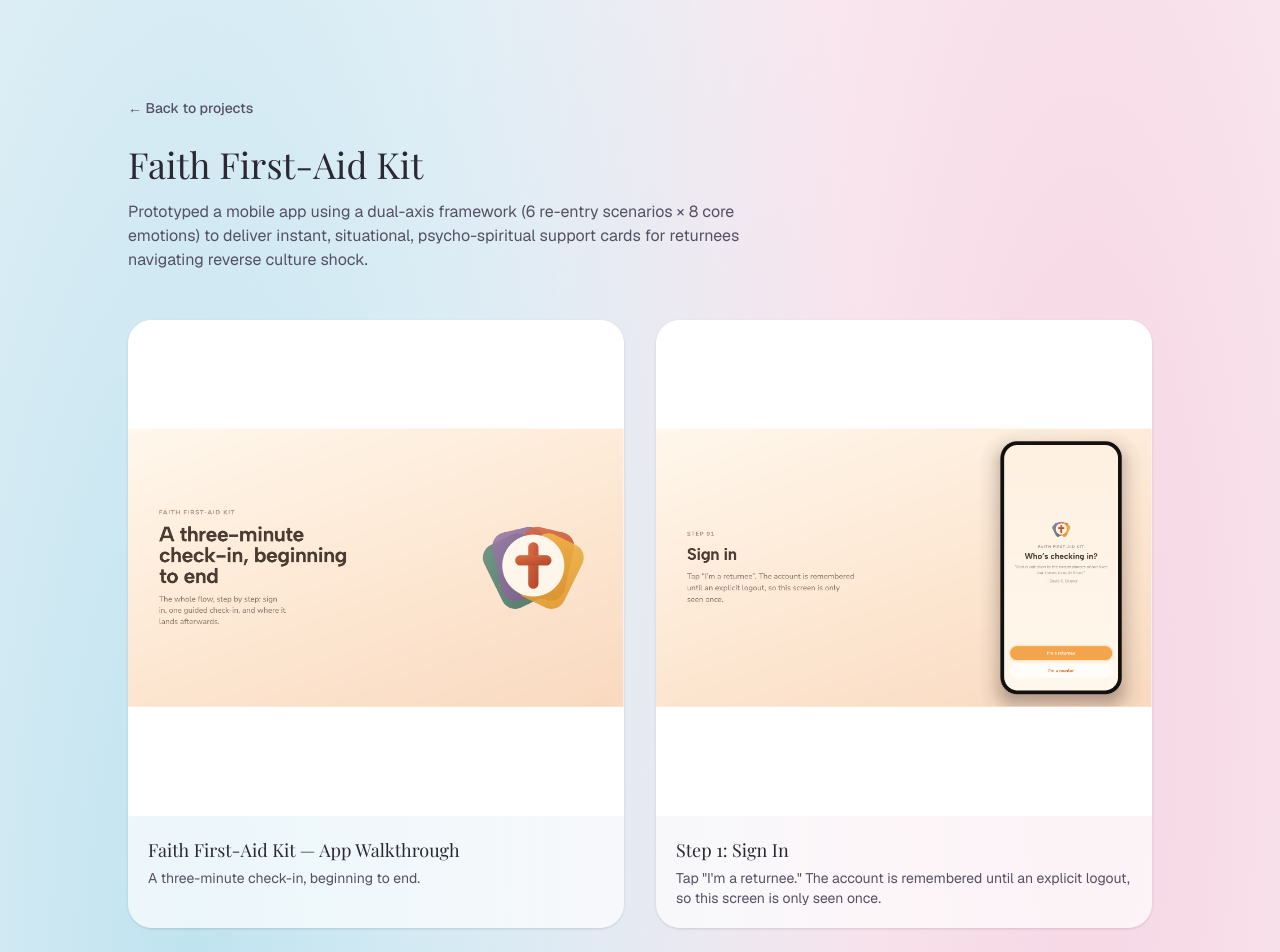
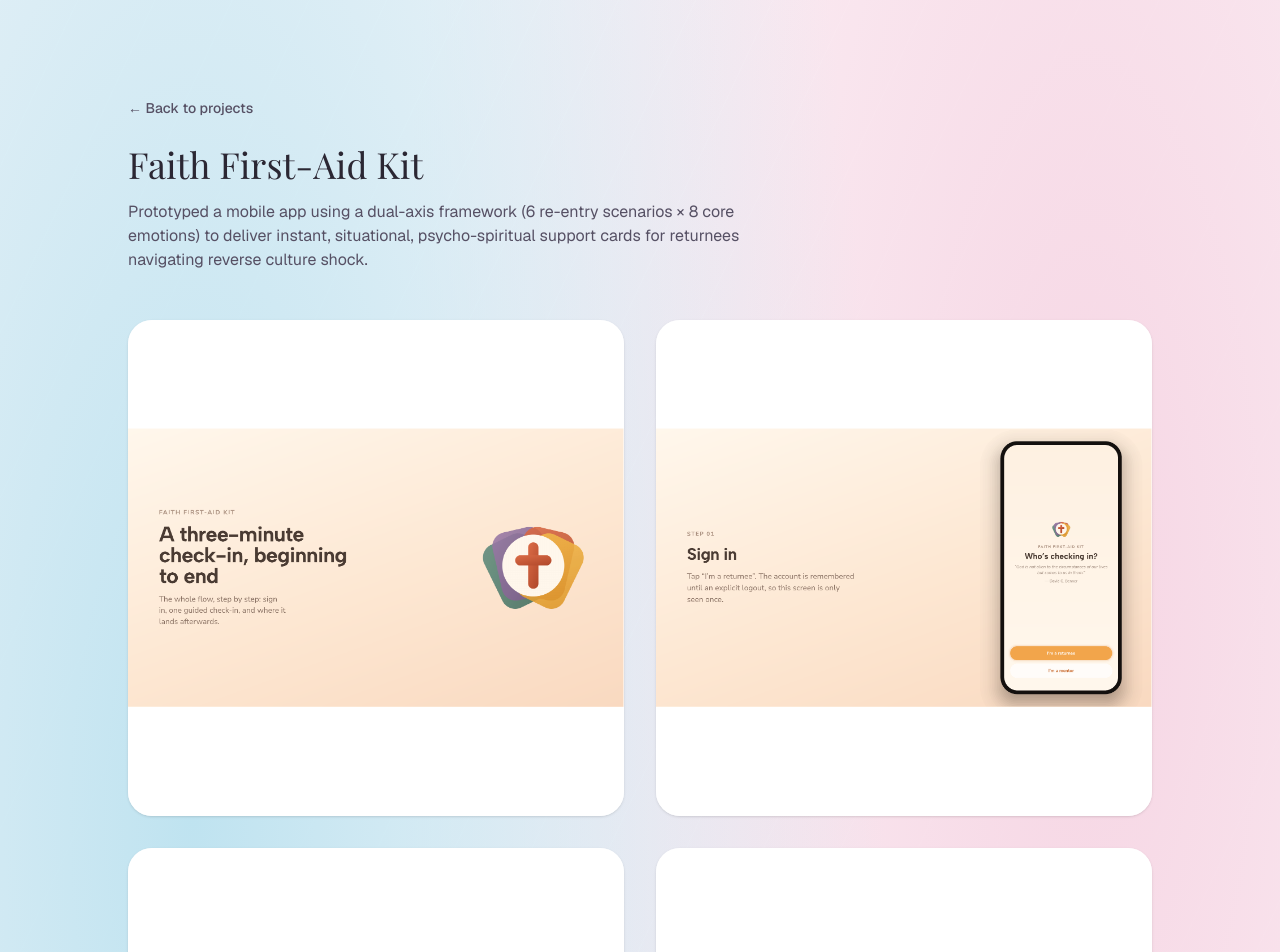
Before and after one commit to keziatjahjanto/webportofolio, a Next.js app: page /projects/faith-first-aid-kit in a window 1280 px wide. Shown: the top 952 px of the page. Built offline with nearby package versions, Linux system fonts and the light colour scheme; a web font is replaced by a local one.

Commit message:
Show Faith First-Aid Kit gallery as images only, no captions
Adds a per-project hideGalleryCaptions flag so this project's design
screens speak for themselves instead of repeating the step
descriptions as text underneath.

Co-Authored-By: Claude Sonnet 5 <noreply@anthropic.com>

```diff
--- a/src/app/projects/[slug]/page.tsx
+++ b/src/app/projects/[slug]/page.tsx
@@ -9,7 +9,13 @@ export function generateStaticParams() {
     .map((project) => ({ slug: project.slug as string }));
 }
 
-function GalleryCard({ item }: { item: ProjectGalleryItem }) {
+function GalleryCard({
+  item,
+  showCaption,
+}: {
+  item: ProjectGalleryItem;
+  showCaption: boolean;
+}) {
   const content = (
     <>
       <div className="relative aspect-square w-full bg-white">
@@ -21,6 +27,7 @@ function GalleryCard({ item }: { item: ProjectGalleryItem }) {
           sizes="(min-width: 640px) 50vw, 100vw"
         />
       </div>
+      {showCaption && (
         <div className="p-5">
           <p className="font-display text-lg text-ink">{item.title}</p>
           <p className="mt-1 text-sm text-ink-soft">{item.company}</p>
@@ -30,6 +37,7 @@ function GalleryCard({ item }: { item: ProjectGalleryItem }) {
             </p>
           )}
         </div>
+      )}
     </>
   );
 
@@ -80,7 +88,11 @@ export default async function ProjectDetailPage({
         {project.gallery && project.gallery.length > 0 && (
           <div className="mt-12 grid gap-8 sm:grid-cols-2">
             {project.gallery.map((item) => (
-              <GalleryCard key={item.src} item={item} />
+              <GalleryCard
+                key={item.src}
+                item={item}
+                showCaption={!project.hideGalleryCaptions}
+              />
             ))}
           </div>
         )}
--- a/src/data/site.ts
+++ b/src/data/site.ts
@@ -73,6 +73,7 @@ export type Project = {
   href?: string;
   slug?: string;
   gallery?: ProjectGalleryItem[];
+  hideGalleryCaptions?: boolean;
 };
 
 export const projects: Project[] = [
@@ -83,6 +84,7 @@ export const projects: Project[] = [
     tags: ["Research", "Product Design", "Faith & Resilience"],
     slug: "faith-first-aid-kit",
     accent: "baby-blue",
+    hideGalleryCaptions: true,
     gallery: [
       {
         src: "/images/faith-first-aid-kit/01-cover.png",
```
Lines whose indentation alone changed are shown as unchanged.
